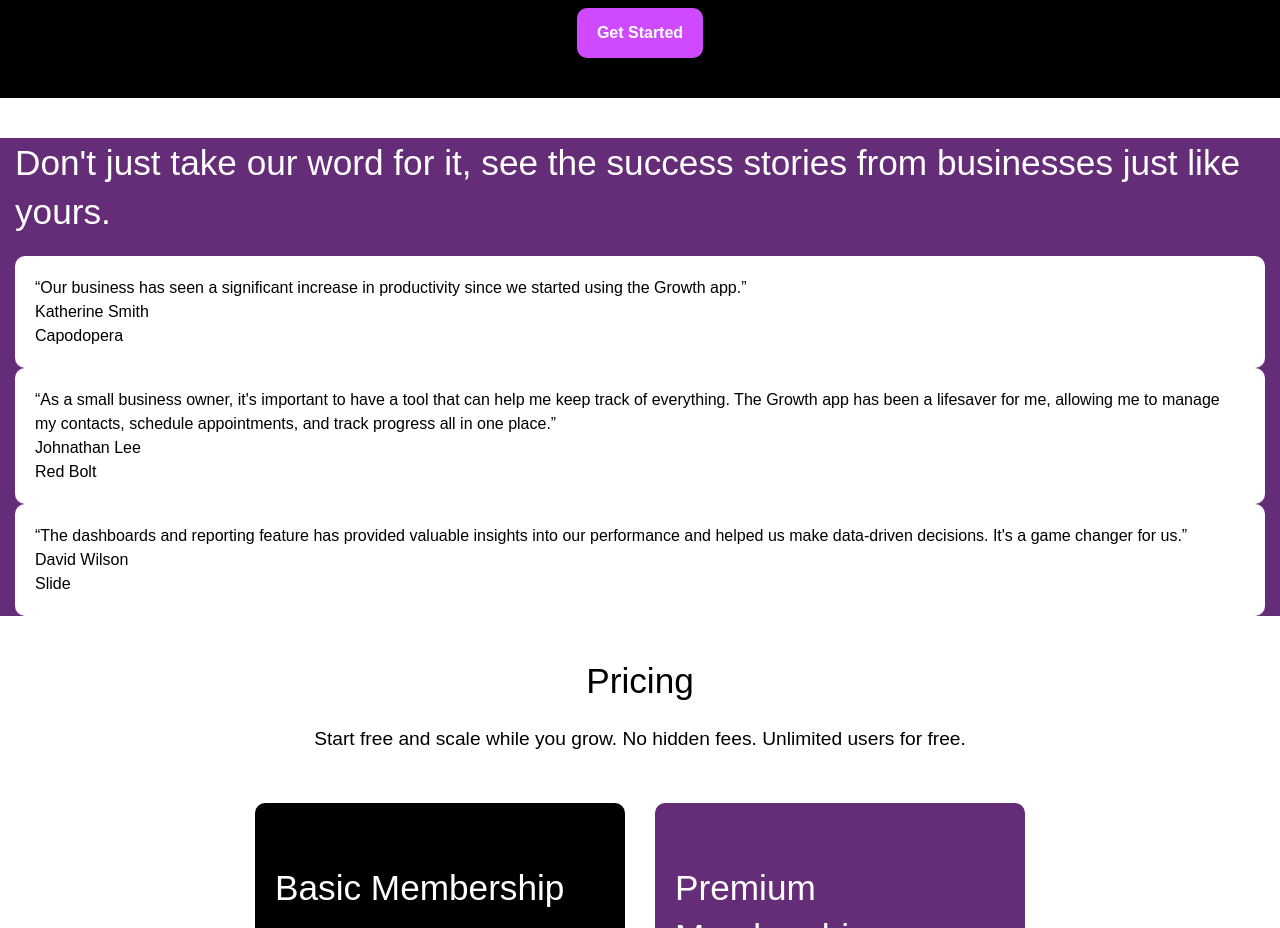
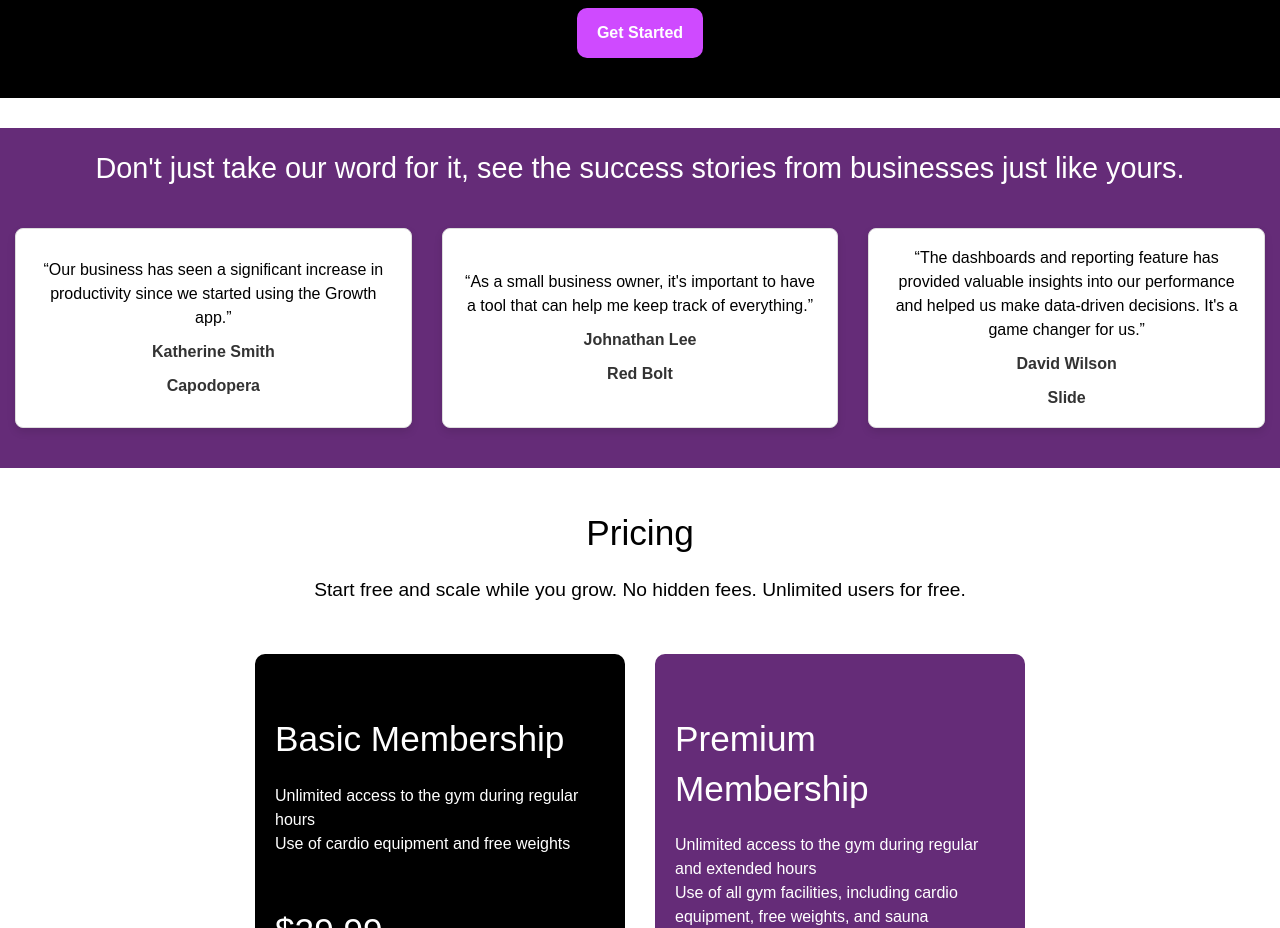
Before and after one commit to NabeelSohail-30/FitFusion-Website-ReactJs, a React (Create React App) app: page / in a window 1280 px wide. Shown: the part 1360-2288 px from the top of the page. Built offline with nearby package versions, Linux system fonts and the light colour scheme.

Commit message:
testimonial

```diff
--- a/src/Assets/Styles.css
+++ b/src/Assets/Styles.css
@@ -169,6 +169,46 @@ img {
 }
 
 /* Testimonials */
+.testimonials {
+  padding: 0px 0 40px 0;
+}
+
+.testimonials-heading {
+  text-align: center;
+  margin-bottom: 50px;
+  padding: 20px 12px;
+}
+
+.testimonials .testimonials-grid {
+  display: grid;
+  grid-template-columns: repeat(3, 1fr);
+  gap: 30px;
+}
+
+.testimonials .card {
+  max-width: 400px;
+  height: 200px;
+  display: flex;
+  flex-direction: column;
+  justify-content: center;
+  padding: 20px;
+  border: 1px solid #ddd;
+  border-radius: 8px;
+  text-align: center;
+  box-shadow: 0 4px 8px rgba(0, 0, 0, 0.1);
+  transition: 0.3s;
+}
+
+.testimonials .card p {
+  margin: 0;
+}
+
+.testimonials .card p:nth-child(2),
+.testimonials .card p:nth-child(3) {
+  font-weight: bold;
+  color: #333;
+  margin-top: 10px;
+}
 
 /* Pricing */
 .pricing .pricing-grid {
--- a/src/Components/Testimonial.jsx
+++ b/src/Components/Testimonial.jsx
@@ -5,7 +5,7 @@ const Testimonial = () => {
   return (
     <section className="testimonials bg-dark">
       <div className="container">
-        <h3 className="testimonials-heading text-xl">
+        <h3 className="testimonials-heading text-lg">
           Don't just take our word for it, see the success stories from
           businesses just like yours.
         </h3>
@@ -22,9 +22,7 @@ const Testimonial = () => {
           <div className="card">
             <p>
               “As a small business owner, it's important to have a tool that can
-              help me keep track of everything. The Growth app has been a
-              lifesaver for me, allowing me to manage my contacts, schedule
-              appointments, and track progress all in one place.”
+              help me keep track of everything.”
             </p>
             <p>Johnathan Lee</p>
             <p>Red Bolt</p>
```
